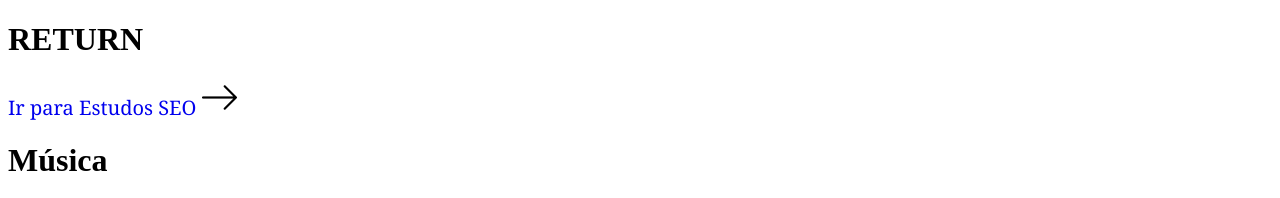
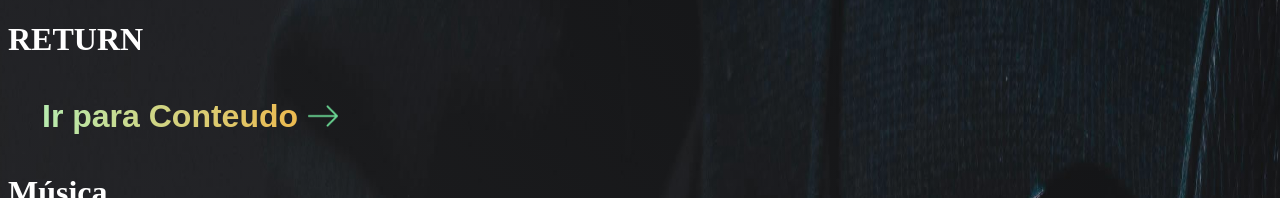
Before and after one commit to gabrielarebeca/FUSION-FRAMES, a plain HTML site: page Home/index.html in a window 1280 px wide. Shown: the top 198 px of the page. Drawn offline with Linux system fonts and the light colour scheme.

Commit message:
Fundos e Gradientes

```diff
--- a/Home/index.html
+++ b/Home/index.html
@@ -6,14 +6,12 @@
     <title>HOME</title>
     <link rel="stylesheet" href="./style.css">
 </head>
-<body>
+<body class="containerBodyIndex">
     <h1>RETURN</h1>
-    <p>
-        <a href="./SEO.html" target="_blank" rel="next">
-            Ir para Estudos SEO
-            <img src="./assets/image/botao-proximo-35.png" alt="Ir para a próxima página sobre SEO">
-        </a>
-    </p>
+    <button id="animationButtom" onclick="window.location.href='./conteudo.html'">
+        Ir para Conteudo
+        <img id="colorImg" src="./assets/image/botao-proximo-35.png" alt="Ir para a próxima página sobre SEO">
+    </button>
 
     <h1>Música</h1>
     <audio controls autoplay loop>
@@ -22,6 +20,7 @@
         <source src="./assets/audio/House of Mango.wav" type="audio/wav">
         <p>Desculpe, seu navegador não tem compatibilidade com reprodução de áudios</p>
     </audio>
+
     <h1>Vídeo Local</h1>
     <video width="900" poster="./assets/image/poster-video-1365.jpeg" controls loop>
         <source src="./assets/videos/video-dança.mp4" type="video/mp4">
@@ -30,11 +29,13 @@
         <source src="./assets/videos/video-dança.ogv" type="video/ogg">
         <p>Desculpe, seu navegador não tem compatibilidade com reprodução de vídeos</p>
     </video>
+
     <h1>Vídeo Youtube</h1>
     <iframe width="900" height="500" src="https://www.youtube.com/embed/OzUnqQk4eOg?si=ejyjknfYFCSPTQ1J"
     title="YouTube video player" frameborder="0" allow="accelerometer; autoplay; clipboard-write;
     encrypted-media; gyroscope; picture-in-picture; web-share" referrerpolicy="strict-origin-when-cross-
     origin" allowfullscreen></iframe>
+
     <h1>Vídeo Vimeo</h1>
     <iframe src="https://player.vimeo.com/video/88081351?badge=0&amp;autopause=0&amp;player_id=0&amp;app_id=58479" width="900" height="506" frameborder="0" allow="autoplay; fullscreen; picture-in-picture; clipboard-write; encrypted-media" title="Classic Rock ID - Hard Rock Hotel"></iframe>
 </body>
--- a/Home/style.css
+++ b/Home/style.css
@@ -1,5 +1,66 @@
-a {
-    font-family: Georgia;
-    text-decoration: none;
-    font-size: 20px;
+/*Backgroud Image Index*/
+@keyframes imageAnimation {
+    0% { background-position: 0% 20%; }
+    50% { background-position: 50% 20%; }
+    100% { background-position: 0% 20%; }
 }
+
+.containerBodyIndex{
+    color: white;
+    background-image: linear-gradient(45deg, #4c4c4ebb, transparent),
+                        url('./assets/image/pexels-franco-monsalvo-252430633-13125178.jpg');
+    background-size: 200% 200%;
+    background-repeat: no-repeat;
+    background-position: center;
+    background-attachment: fixed;
+    animation: imageAnimation 50s ease infinite;
+}
+
+/*Backgroud Gradiant SEO*/
+@keyframes gradientAnimation {
+    0% { background-position: 0% 0%; }
+    50% { background-position: 100% 100%; }
+    100% { background-position: 0% 0%; }
+}
+
+.containerBodySEO {
+    background-image: linear-gradient(to top, #939397bb, #bababdd5, transparent);
+    background-size: 200% 200%;
+    animation: gradientAnimation 20s ease infinite;
+}
+
+/*Animação Botão*/
+@keyframes textGradientAnimation {
+    0% { background-position: 0% 50%; }
+    50% { background-position: 100% 50%; }
+    100% { background-position: 0% 50%; }
+}
+
+#animationButtom {
+    /*Estabiliza o Botão*/
+    font-size: 2rem;
+    font-weight: bold;
+    padding: 1rem 2rem;
+    background-color: #ffffff;
+    border: 2px solid transparent;
+    border-radius: 50px;
+    cursor: pointer;
+    display: flex;
+    align-items: center;
+    gap: 10px;
+    transition: 0.3s ease-in-out infinite;
+     /*Aplica Gradiente no Texto*/
+    background-position: center;
+    background-image: linear-gradient(90deg, #59e06f79, #fc9f14db, #fc143bdb);
+    background-size: 200% 200%;
+    -webkit-background-clip: text;
+    -webkit-text-fill-color: transparent;
+    animation: textGradientAnimation 5s ease infinite;
+}
+
+#colorImg {
+    width: 30px;
+    height: 30px;
+    filter: brightness(0) saturate(100%) invert(68%) sepia(39%) saturate(434%) hue-rotate(90deg);
+    transition: 0.3s ease-in-out;
+}
```
Also changed, not shown: Home/SEO.html (deleted, +0 -32 lines), Home/conteudo.html (added, +33 -0 lines), Home/assets/image/ceu-nuvens-full.jpg (added), Home/assets/image/mar-azul-full.jpg (added), Home/assets/image/pexels-franco-monsalvo-252430633-13125178.jpg (added), 1 other file.
